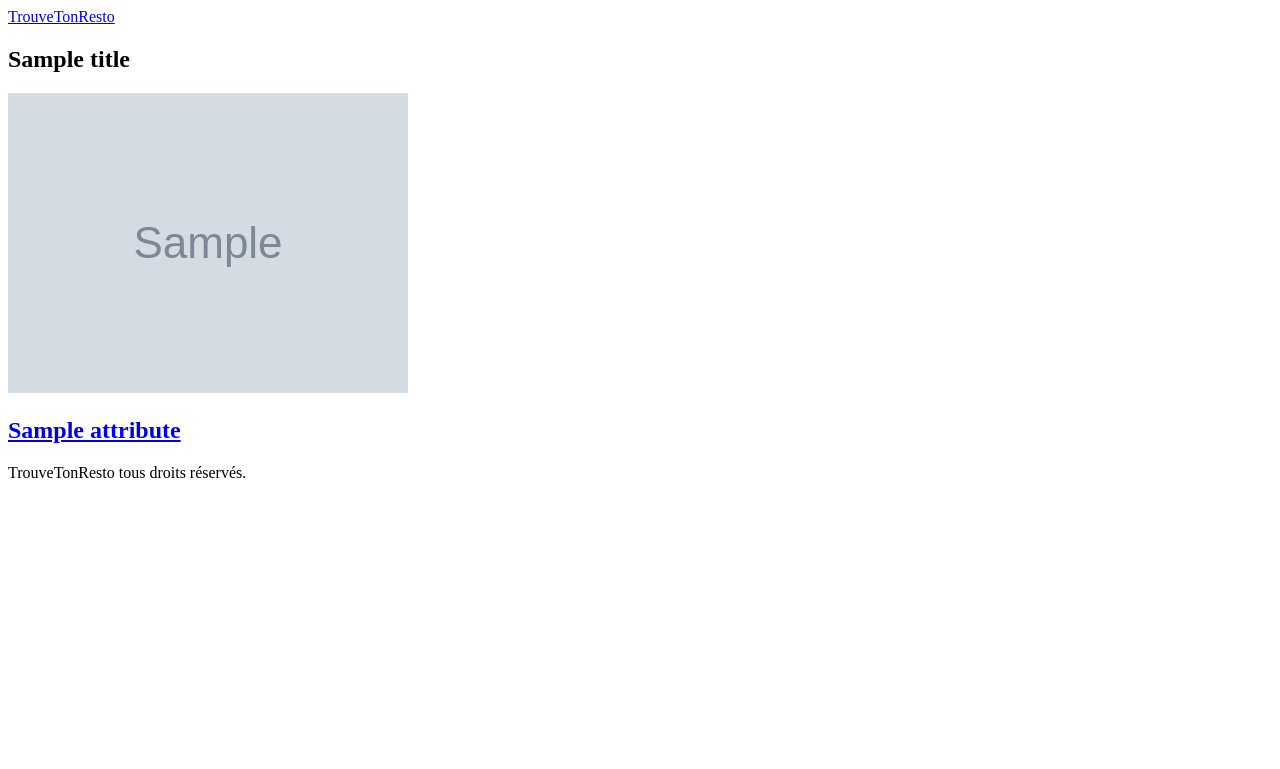
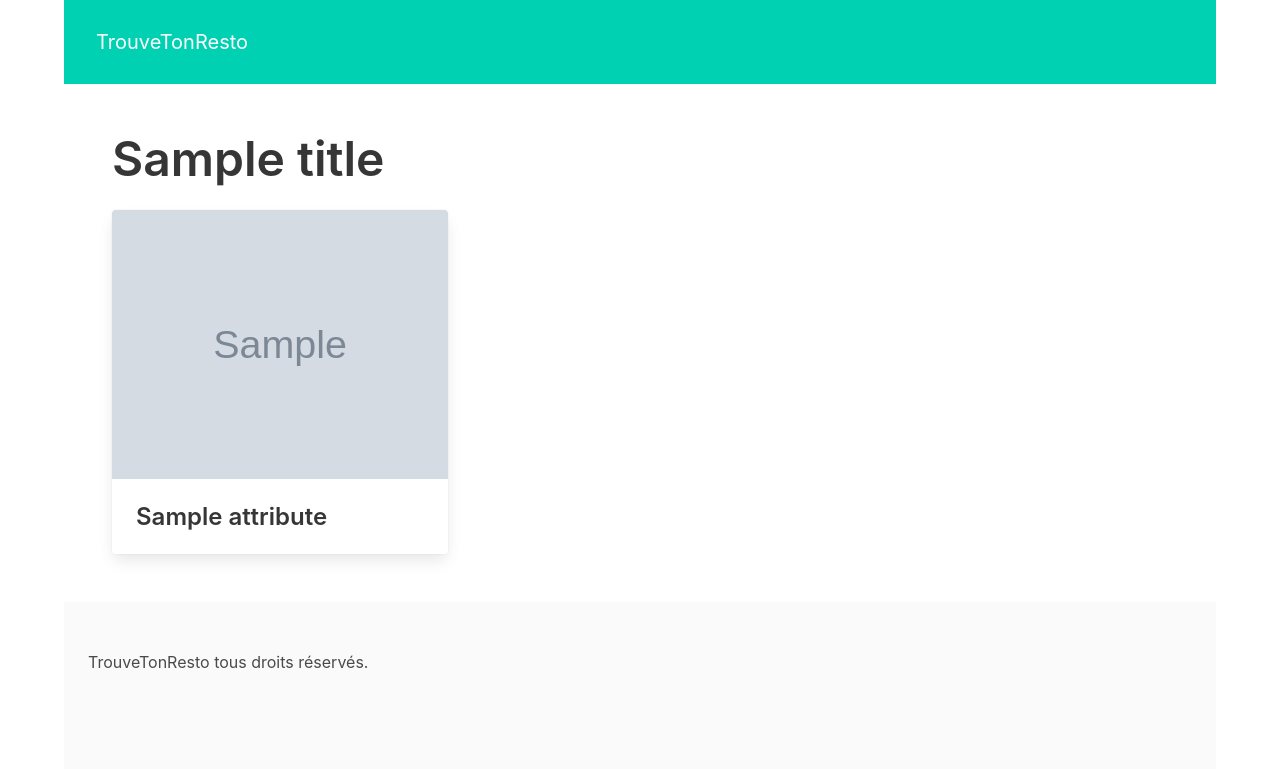
Before and after one commit to YannickLefaivre/app-front, a Node server app: template views/pages/home.ejs in a window 1280 px wide. Shown: the top 769 px of the page. Run offline with Node 20, Linux system fonts and the light colour scheme; the template is opened without the code that fills it: most values are stand-ins (such as "Sample title", 1, 10 or a date in 2020); grey boxes marked "Sample" are stand-in pictures.

Commit message:
feat: add home page and common sections design

```diff
--- a/app.js
+++ b/app.js
@@ -18,7 +18,7 @@ app.get('/', async (req, res) => {
   const restaurants = await getRestaurants()
 
   for (let i = 0; i < restaurants.length; i++) {
-    restaurants[i].attributes.thumbnail = `images/restaurants/restaurant-${i + 1}.jpg`;
+    restaurants[i].attributes.thumbnail = `images/restaurants/restaurant-${restaurants[i].id}.jpg`;
   }
 
   res.render('pages/home', {
@@ -29,6 +29,9 @@ app.get('/', async (req, res) => {
 
 app.get('/restaurant', async (req, res) => {
   const restaurant = await getRestaurant(req.query.id)
+
+  restaurant.attributes.thumbnail = `images/restaurants/restaurant-${req.query.id}.jpg`;
+
   res.render('pages/restaurant', { data: restaurant })
 })
 
--- a/views/pages/home.ejs
+++ b/views/pages/home.ejs
@@ -4,24 +4,39 @@
     <meta charset="UTF-8" />
     <meta http-equiv="X-UA-Compatible" content="IE=edge" />
     <meta name="viewport" content="width=device-width, initial-scale=1.0" />
+    <link
+      rel="stylesheet"
+      href="https://cdn.jsdelivr.net/npm/bulma@0.9.4/css/bulma.min.css" />
     <title><%= title %></title>
   </head>
-  <body>
+  <body class="container">
     <%- include("../partials/header") %>
 
     <main>
-      <section>
-        <h1><%= title %></h1>
+      <section class="section">
+        <h1 class="title is-1"><%= title %></h1>
 
-        <% for(let i = 0; i < list.length; i++) { %>
-        <a href="/restaurant?id=<%= list[i].id %>">
-          <article>
-            <img src="<%= list[i].attributes.thumbnail %>" alt="" />
+        <div class="tile is-ancestor is-flex-wrap-wrap">
+          <% for(let i = 0; i < list.length; i++) { %>
+          <div class="tile is-parent is-4">
+            <a class="tile is-child" href="/restaurant?id=<%= list[i].id %>">
+              <article class="card">
+                <div class="card-image">
+                  <figure class="image is-5by4">
+                    <img src="<%= list[i].attributes.thumbnail %>" alt="" />
+                  </figure>
+                </div>
 
-            <h2><%= list[i].attributes.name %></h2>
-          </article>
-        </a>
-        <% } %>
+                <div class="card-content">
+                  <h2 class="title is-4">
+                    <%= list[i].attributes.name %>
+                  </h2>
+                </div>
+              </article>
+            </a>
+          </div>
+          <% } %>
+        </div>
       </section>
     </main>
 
--- a/views/partials/footer.ejs
+++ b/views/partials/footer.ejs
@@ -1 +1,3 @@
-<footer><p>TrouveTonResto tous droits réservés.</p></footer>
+<footer class="footer">
+  <p class="content">TrouveTonResto tous droits réservés.</p>
+</footer>
--- a/views/partials/header.ejs
+++ b/views/partials/header.ejs
@@ -1,3 +1,5 @@
-<header>
-  <a href="/">TrouveTonResto</a>
-</header>
+<nav class="navbar is-primary is-spaced" role="navigation" aria-label="main navigation">
+  <div class="navbar-brand">
+    <a class="navbar-item is-size-5" href="/">TrouveTonResto</a>
+  </div>
+</nav>
```
Also changed, not shown: public/images/restaurants/restaurant-6.jpg (renamed from public/images/restaurants/restaurant-1.jpg).
